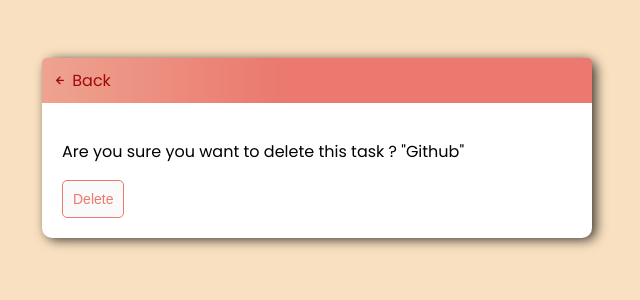
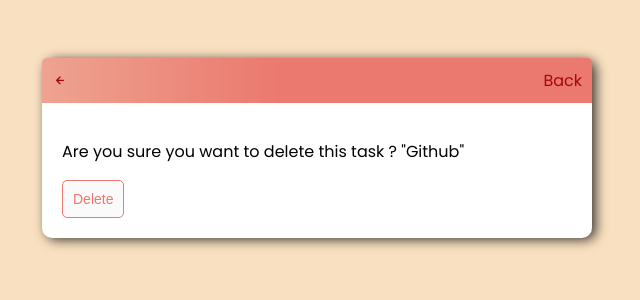
Before and after one commit to SiddhantTotade/todo_list, a Django app: page /task-delete/5/ in a window 1280 px wide. Shown: the top 300 px of the page, without its empty margins (323-963 px from the left). Run offline with Django 3.2, Linux system fonts and the light colour scheme; data comes from the database, SQL or seed files in the repository; some web fonts are replaced.

Commit message:
changes in css

```diff
--- a/static/css/style.css
+++ b/static/css/style.css
@@ -45,8 +45,8 @@ p {
 .header-bar a {
     color: rgb(162, 8, 8);
     text-decoration: none;
-    /* position: absolute; */
-    /* display: contents; */
+    position: absolute;
+    display: contents;
 }
 
 .task-wrapper {
```
